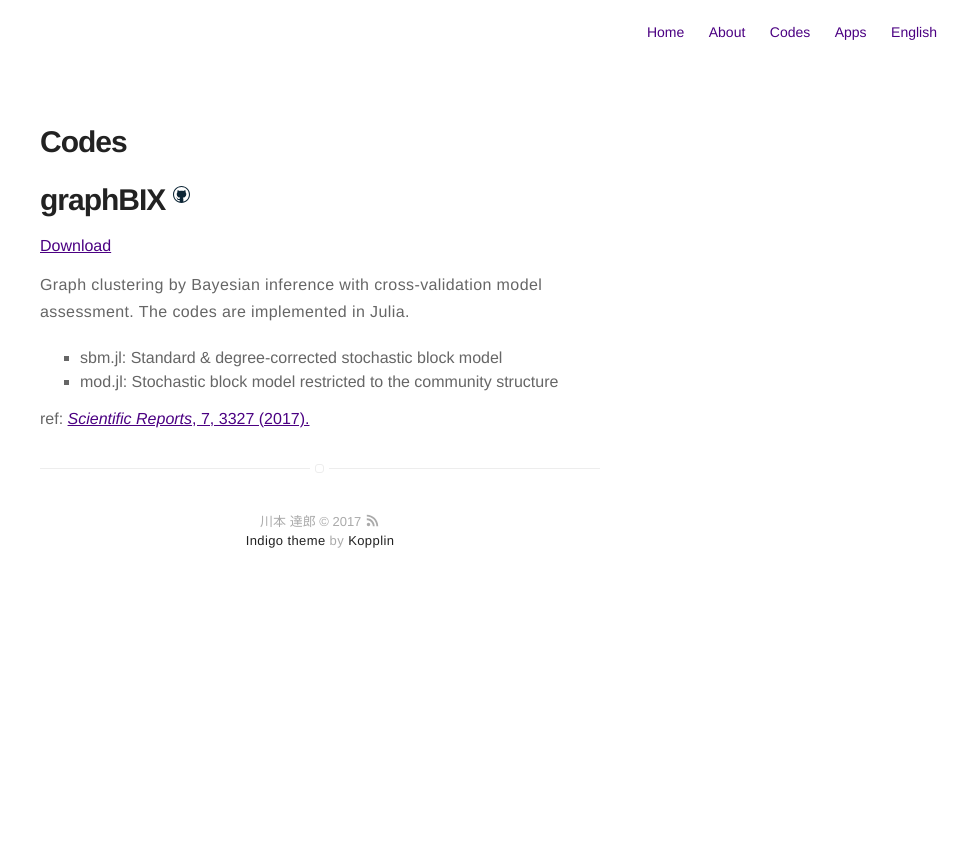
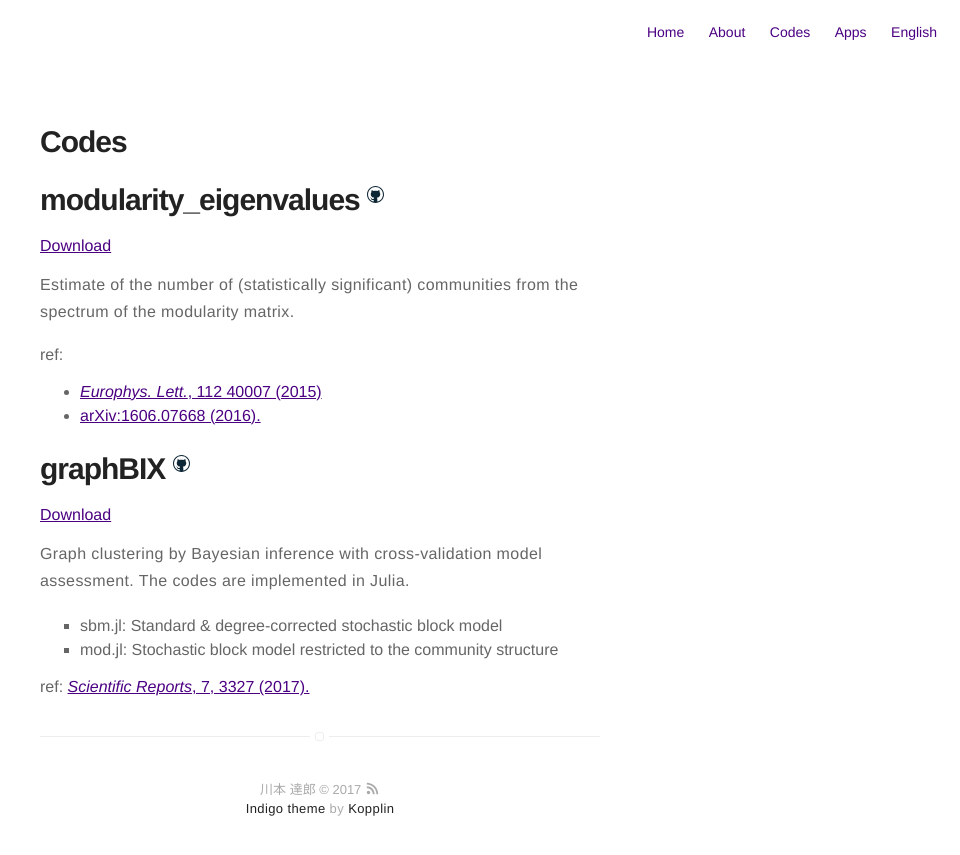
Before and after one commit to tatsuro-kawamoto-jp/tatsuro-kawamoto-jp.github.io, a Jekyll site: the page built from codes.html, in a window 1280 px wide. Shown: the top 855 px of the page, without its empty margins (320-1280 px from the left). Built offline with Jekyll 4.4.1, drawn with Linux system fonts in a browser that asks for light colours.

Commit message:
Add modularity_eigenvalues.

```diff
--- a/codes.html
+++ b/codes.html
@@ -7,6 +7,23 @@ title: Codes
 
 <section class="list">
 <h1>Codes</h1>
+
+
+<h1>modularity_eigenvalues <a class="link" data-title="https://github.com/tatsuro-kawamoto/modularity_eigenvalues" href="https://github.com/tatsuro-kawamoto/modularity_eigenvalues" target="_blank">
+<svg class="icon icon-github"><use xlink:href="#icon-github"></use></svg>
+</a></h1>
+<!-- Place this tag where you want the button to render. -->
+<a class="github-button" href="https://github.com/tatsuro-kawamoto/modularity_eigenvalues/archive/master.zip" data-icon="octicon-cloud-download" data-size="large" aria-label="Download tatsuro-kawamoto/graphBIX on GitHub">Download</a>
+
+<p>Estimate of the number of (statistically significant) communities from the spectrum of the modularity matrix.</p>
+ref:
+<ul>
+	<li><a href="http://iopscience.iop.org/article/10.1209/0295-5075/112/40007/meta" target="_blank"><i>Europhys. Lett.</i>, 112 40007 (2015)</a></li>
+	<li><a href="https://arxiv.org/abs/1606.07668" target="_blank"> arXiv:1606.07668 (2016).</a></li>
+</ul>
+
+
+
 
 <h1>graphBIX <a class="link" data-title="https://github.com/tatsuro-kawamoto/graphBIX" href="https://github.com/tatsuro-kawamoto/graphBIX" target="_blank">
 <svg class="icon icon-github"><use xlink:href="#icon-github"></use></svg>
```
